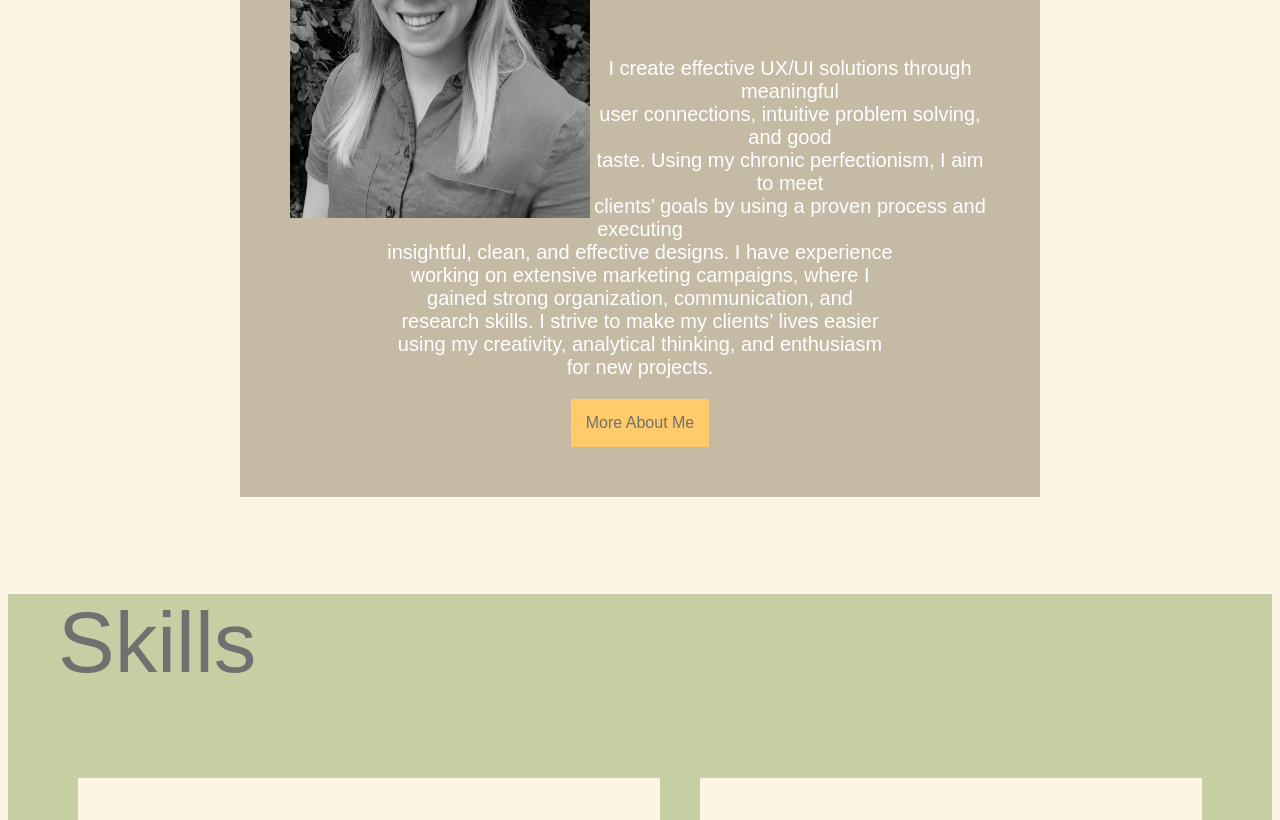
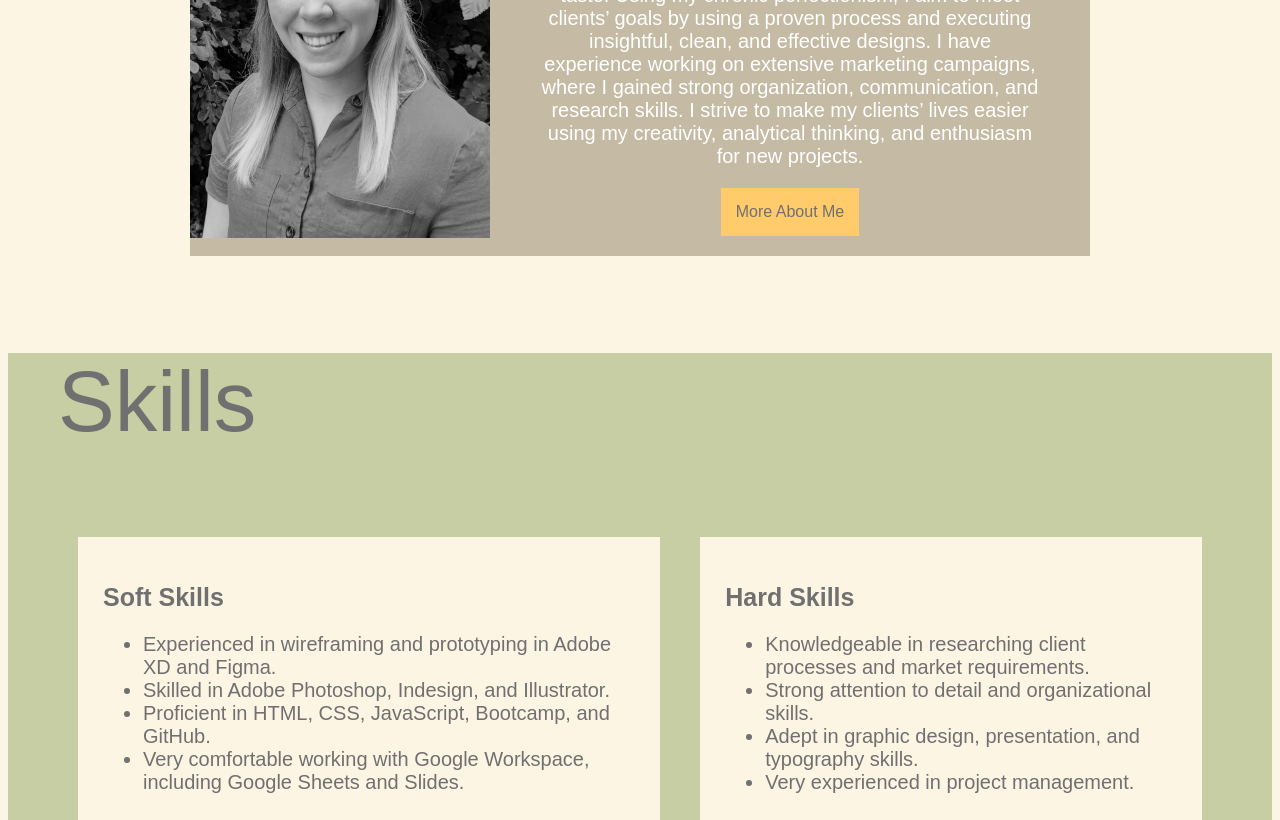
Before and after one commit to emilystevenson/UX_UI_HW_19, a plain HTML site: page index.html in a window 1280 px wide. Shown: the part 381-1201 px from the top of the page. Drawn offline with Linux system fonts and the light colour scheme; a web font is replaced by a local one.

Commit message:
fixed image problems

```diff
--- a/css/style.css
+++ b/css/style.css
@@ -1,6 +1,5 @@
 body {
     background-color: #FDF5E4;
-    margin: 0px,0px,0px,0px;
 }
 
 h1, h2, p {
@@ -62,20 +61,27 @@ header {
 }
 
 .content {
-    max-width: 700px;
-    margin: 0 auto;
-    padding: 50px;
+    max-width: 900px;
+    margin: auto;
     background-color: #C5BAA4;
     text-align: center;
 }
 
 .content img {
    float: left;
-        padding-top: 0px
+   height: 400px;
 }
+
+.content p {
+    margin-left: 350px;
+    margin-right: 50px;
+    margin-top:-69px;
+}
+
 
  .content button {
         background-color: #FFCB6B;
+        margin-bottom: 20px;
   }
 
 button {
@@ -146,15 +152,20 @@ footer {
 
     .workGrid div {
         background-color: #FDF5E4;
-        padding: 25px
+        padding: 0px;
+        text-align: center;
     }
 
 .workGrid img {
-        width: 100%;
-        max-width: 250px;
+    height: 100%;
         margin: 0 auto;
         display: block;
         float: left;
+}
+
+    .workGrid h2, p {
+        margin-bottom: 20px;
+        color: #707070;
     }
 
 @media only screen and (max-width: 600px) {
--- a/index.html
+++ b/index.html
@@ -18,22 +18,22 @@
     <section class="heroImg">
         <div class="content">
             <img src="images/emily.jpg" alt="Beautiful Picture of Me">
-            <div>
+
                 <h1 style="text-align:center; color: #FFCB6B;">Hi</h1>
                 <p style="color: white;">
                     I create effective UX/UI solutions through meaningful
-                    <br>user connections, intuitive problem solving, and good
-                    <br>taste. Using my chronic perfectionism, I aim to meet
-                    <br>clients’ goals by using a proven process and executing
-                    <br>insightful, clean, and effective designs. I have experience
-                    <br>working on extensive marketing campaigns, where I
-                    <br>gained strong organization, communication, and
-                    <br>research skills. I strive to make my clients’ lives easier
-                    <br>using my creativity, analytical thinking, and enthusiasm
-                    <br> for new projects.
+                    user connections, intuitive problem solving, and good
+                    taste. Using my chronic perfectionism, I aim to meet
+                    clients’ goals by using a proven process and executing
+                   insightful, clean, and effective designs. I have experience
+                    working on extensive marketing campaigns, where I
+                   gained strong organization, communication, and
+                   research skills. I strive to make my clients’ lives easier
+                    using my creativity, analytical thinking, and enthusiasm
+                    for new projects.
                 </p>
                 <button>More About Me</button>
-            </div>
+
         </div>
     </section>
 
```
Lines whose indentation alone changed are shown as unchanged.
